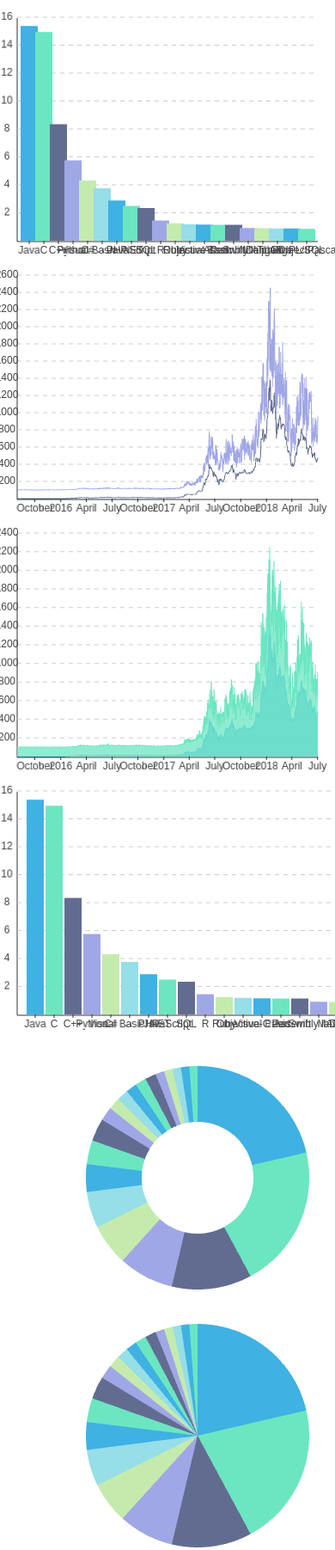
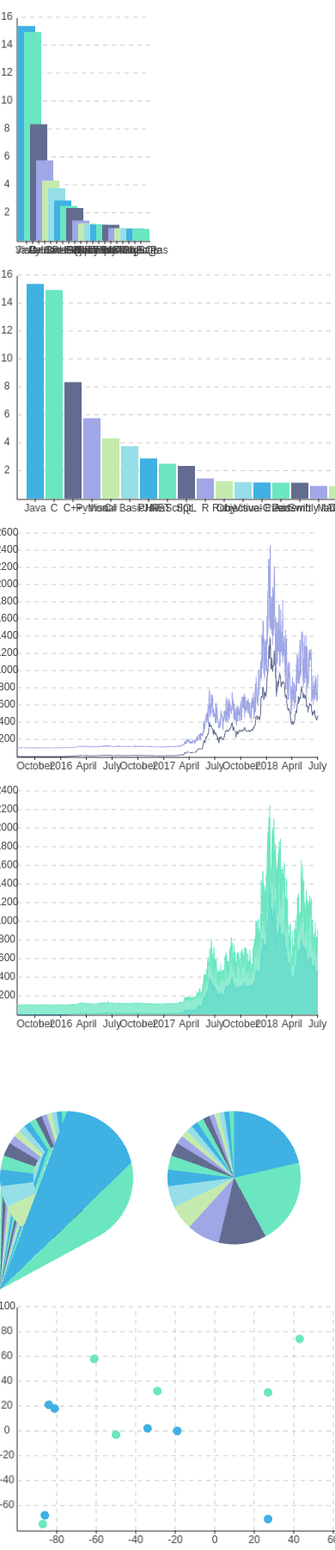
Before and after one commit to bung87/cherrycharts, a website with bundled scripts: page index.html in a window 390 px wide. Shown: the top 1803 px of the page at 86% size. Built offline with nearby package versions, Linux system fonts and the light colour scheme; what debounce-decorator would draw is missing.

Commit message:
responsiv and mousemove

```diff
--- a/index.html
+++ b/index.html
@@ -1,29 +1,54 @@
 <!DOCTYPE html>
 <html>
+
 <head>
   <meta charset="utf-8" />
   <meta http-equiv="X-UA-Compatible" content="IE=edge">
   <title>Page Title</title>
   <meta name="viewport" content="width=device-width, initial-scale=1">
   <style>
-    body{
-        margin:0;
+    body {
+      margin: 0;
     }
-    canvas{
-        width:100%;
-        height:100%;
+
+    canvas {
+      width: 100%;
+      height: 100%;
+    }
+
+    .flex-container {
+      display: flex;
+    }
+    .clearfix{
+
+    }
+    .clearfix:after{
+        display: block;
+        content:"";
+        clear:both;
+    }
+    .fl{
+        float:left;
     }
 
   </style>
 </head>
+
 <body>
-    <div id="bar-chart-responsive" style="height:300px;"></div>
+  <div class="clearfix">
+    <div id="bar-chart-responsive" class="fl" style="width:50%;height:300px;"></div>
+    <div id="bar-chart" class="fl" style="width:500px;height:300px;"></div>
+  </div>
   <div id="line-chart" style="height:300px;"></div>
   <div id="area-chart" style="height:300px;"></div>
-    <div id="bar-chart" style="width:500px;height:300px;"></div>
+
+
+  <div class="flex-container">
     <div id="donut-chart" style="width:500px;height:300px;"></div>
     <div id="pie-chart" style="width:500px;height:300px;"></div>
+  </div>
   <div id="scatter-chart" style="width:500px;height:300px;"></div>
   <script src="main.ts"></script>
 </body>
+
 </html>
--- a/src/chart.ts
+++ b/src/chart.ts
@@ -36,20 +36,19 @@ class Chart extends Object3D implements IChart, IChartInteractable {
   protected dataProcessed: Boolean
 
   private _size: ISize
-
+  private isResponsive:boolean
   private _options = { theme: defualtTheme }
 
   public get options() {
     return this._options
   }
   public set options(value) {
-    this._options = {...value}
+    this._options = { ...value }
   }
 
   constructor(container: Element) {
     super()
     this.container = container
-
     this.director = new Director(container)
     this.size = this.director.size
     this.director.scene.add(this)
@@ -69,7 +68,11 @@ class Chart extends Object3D implements IChart, IChartInteractable {
   }
 
   init() {
-    window.addEventListener('resize', throttle(this.onResize.bind(this), 250))
+    this.isResponsive = this.getResponsive()
+    if (this.isResponsive){
+      window.addEventListener('resize', throttle(this.onResize.bind(this), 250))
+    }
+
     this.addTooltip()
     this.bindingEvents()
   }
@@ -165,5 +168,14 @@ class Chart extends Object3D implements IChart, IChartInteractable {
     this.draw()
     this.director._render()
   }
+
+  private getResponsive() {
+    let responsive =
+      this.container.style.width === '' ||
+      this.container.style.height === '' ||
+      this.container.style.width.indexOf('%') !== -1 ||
+      this.container.style.height.indexOf('%') !== -1
+    return responsive
+  }
 }
 export default Chart
--- a/src/charts/area-chart.ts
+++ b/src/charts/area-chart.ts
@@ -238,9 +238,9 @@ export default class AreaChart extends CartesianChart implements ICartesian, ICh
       let [label, value] = v[finalIndex]
       html += `${label} ${value}<br>`
     })
-
+    let offsetX = rect.left + this.mouse.x
     let tooltipRect = this.tooltip.getBoundingClientRect()
-    this.tooltip.style.left = `${this.mouse.x - tooltipRect.width / 2}px`
+    this.tooltip.style.left = `${offsetX - tooltipRect.width / 2}px`
     this.tooltip.style.top = `${event.clientY - tooltipRect.height}px`
 
     if (this.tooltip.innerHTML !== html) {
--- a/src/charts/bar-chart.ts
+++ b/src/charts/bar-chart.ts
@@ -131,6 +131,7 @@ export default class BarChart extends CartesianChart implements ICartesian, ICha
     let barsLen = this.bars.children.length
     let domElement = this.director.getCanvas()
     let rect = domElement.getBoundingClientRect()
+
     this.mouse.x = event.clientX - rect.left
     this.mouse.y = this.size.height - Math.abs(event.clientY - rect.top)
     if (this.mouse.y < this.mainRect.bottom) {
@@ -157,10 +158,10 @@ export default class BarChart extends CartesianChart implements ICartesian, ICha
     }
 
     this.showTooltip()
-
+    let offsetX = rect.left + position.x
     let [label, value] = this.dataSource[finalIndex]
     let tooltipRect = this.tooltip.getBoundingClientRect()
-    this.tooltip.style.left = `${position.x - tooltipRect.width / 2}px`
+    this.tooltip.style.left = `${offsetX - tooltipRect.width / 2}px`
     this.tooltip.style.top = `${event.clientY - tooltipRect.height}px`
     let html = `${label} ${value}`
     if (this.tooltip.innerHTML !== html) {
--- a/src/charts/donut-chart.ts
+++ b/src/charts/donut-chart.ts
@@ -115,10 +115,10 @@ export default class DonutChart extends Chart implements IChart {
     }
     let finalIndex = Math.abs(index - (this.dataSource.length - 1)) || 0
     this.tooltip.style.display = 'block'
-
+    let offsetX = rect.left + origin.x
     let [label, value] = this.dataSource[finalIndex]
     let tooltipRect = this.tooltip.getBoundingClientRect()
-    this.tooltip.style.left = `${origin.x - tooltipRect.width / 2}px`
+    this.tooltip.style.left = `${offsetX - tooltipRect.width / 2}px`
     this.tooltip.style.top = `${event.clientY - tooltipRect.height}px`
     let html = `${label} ${value}`
     if (this.tooltip.innerHTML !== html) {
--- a/src/charts/pie-chart.ts
+++ b/src/charts/pie-chart.ts
@@ -112,10 +112,10 @@ export default class PieChart extends Chart implements IChart {
     }
     let finalIndex = Math.abs(index - (this.dataSource.length - 1)) || 0
     this.tooltip.style.display = 'block'
-
+    let offsetX = rect.left + origin.x
     let [label, value] = this.dataSource[finalIndex]
     let tooltipRect = this.tooltip.getBoundingClientRect()
-    this.tooltip.style.left = `${origin.x - tooltipRect.width / 2}px`
+    this.tooltip.style.left = `${offsetX - tooltipRect.width / 2}px`
     this.tooltip.style.top = `${event.clientY - tooltipRect.height}px`
     let html = `${label} ${value}`
     if (this.tooltip.innerHTML !== html) {
--- a/src/charts/scatter-chart.ts
+++ b/src/charts/scatter-chart.ts
@@ -311,12 +311,12 @@ export default class ScatterChart extends Chart implements IChartInteractable {
     }
 
     let finalX = this.xScale(this.dataSource[seriesIndex][dataIndex].x) + this.mainRect.left
-
+    let offsetX = rect.left + finalX
     this.showTooltip()
 
     let { x, y } = this.dataSource[seriesIndex][dataIndex]
     let tooltipRect = this.tooltip.getBoundingClientRect()
-    this.tooltip.style.left = `${finalX - tooltipRect.width / 2}px`
+    this.tooltip.style.left = `${offsetX - tooltipRect.width / 2}px`
     this.tooltip.style.top = `${event.clientY - tooltipRect.height}px`
     let html = `${x} ${y}`
     if (this.tooltip.innerHTML !== html) {
```
Lines whose indentation alone changed are shown as unchanged.
